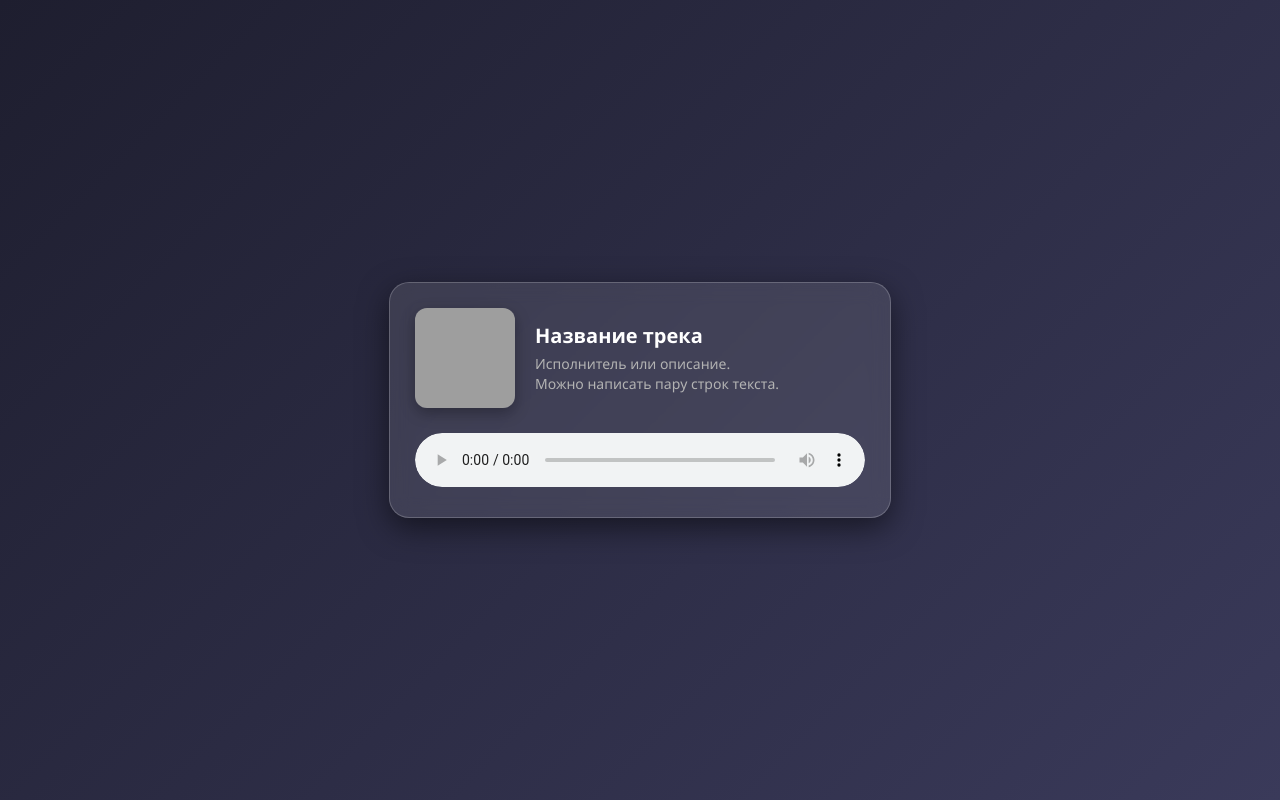
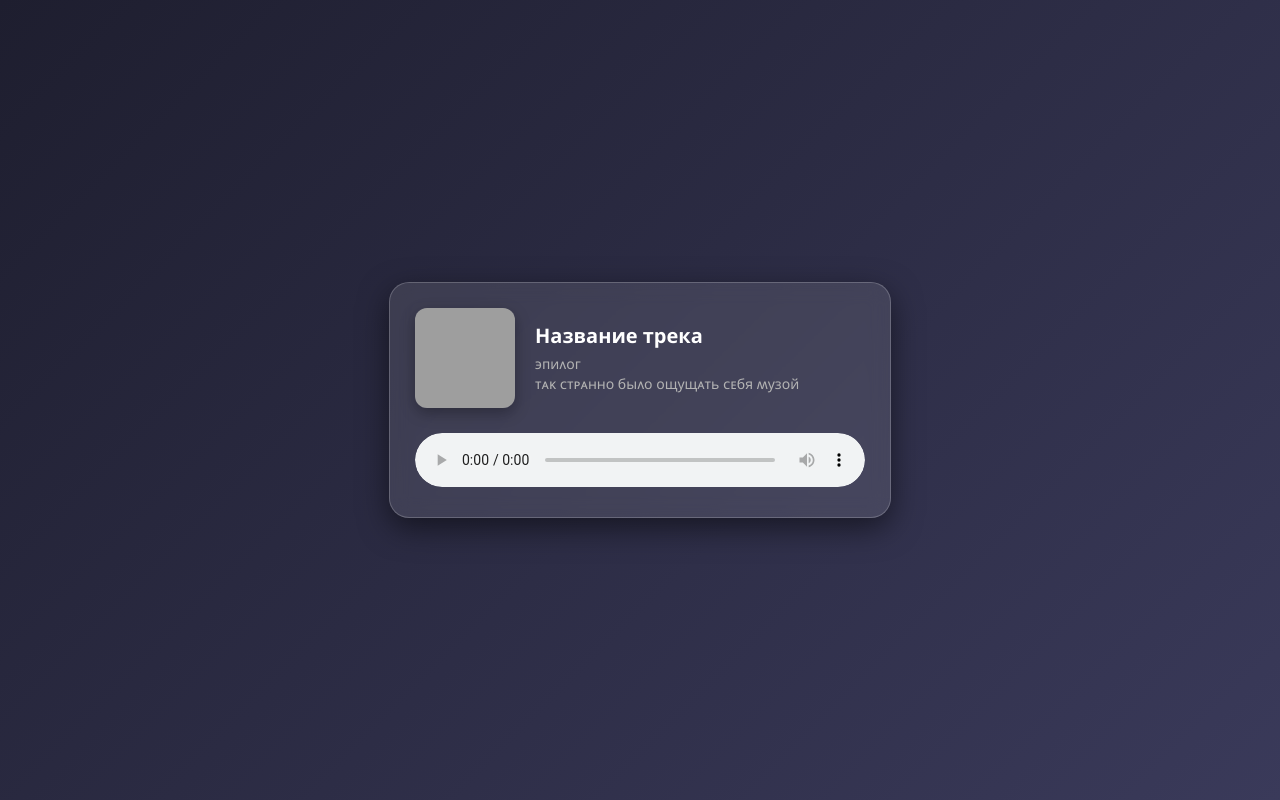
Before and after one commit to Janya-0/Janya-0, a plain HTML site: page index.html in a window 1280 px wide. Drawn offline with Linux system fonts and the light colour scheme; grey boxes are pictures that could not be loaded.

Commit message:
Update index.html

```diff
--- a/index.html
+++ b/index.html
@@ -84,8 +84,8 @@
             <div class="text-container">
                 <h1>Название трека</h1>
                 <p class="description">
-                    Исполнитель или описание.<br>
-                    Можно написать пару строк текста.
+                  ϶ᴨиᴧоᴦ <br>
+                  ᴛᴀᴋ ᴄᴛᴩᴀнно быᴧо ощущᴀᴛь ᴄᴇбя ʍузой
                 </p>
             </div>
         </div>
```
